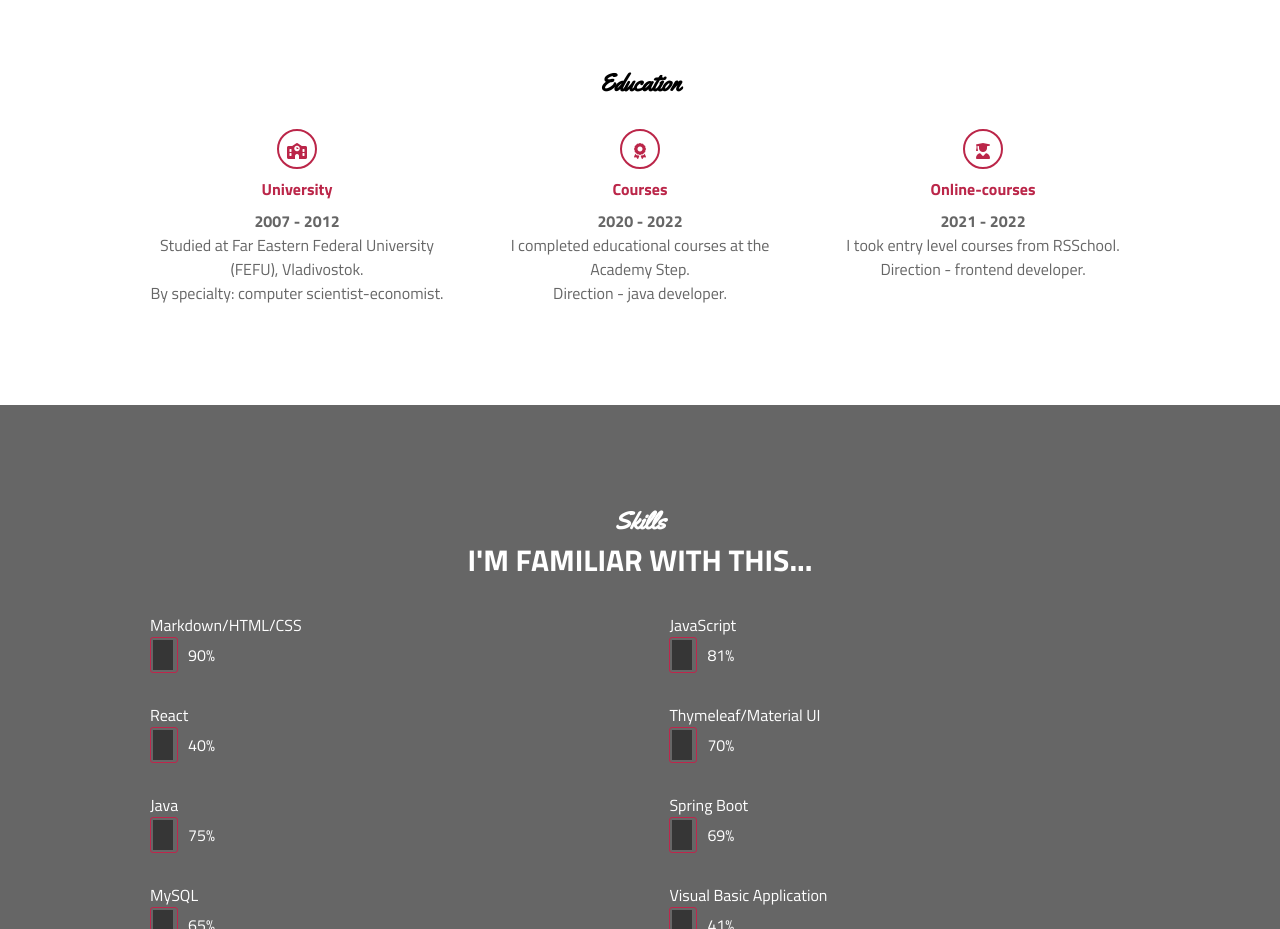
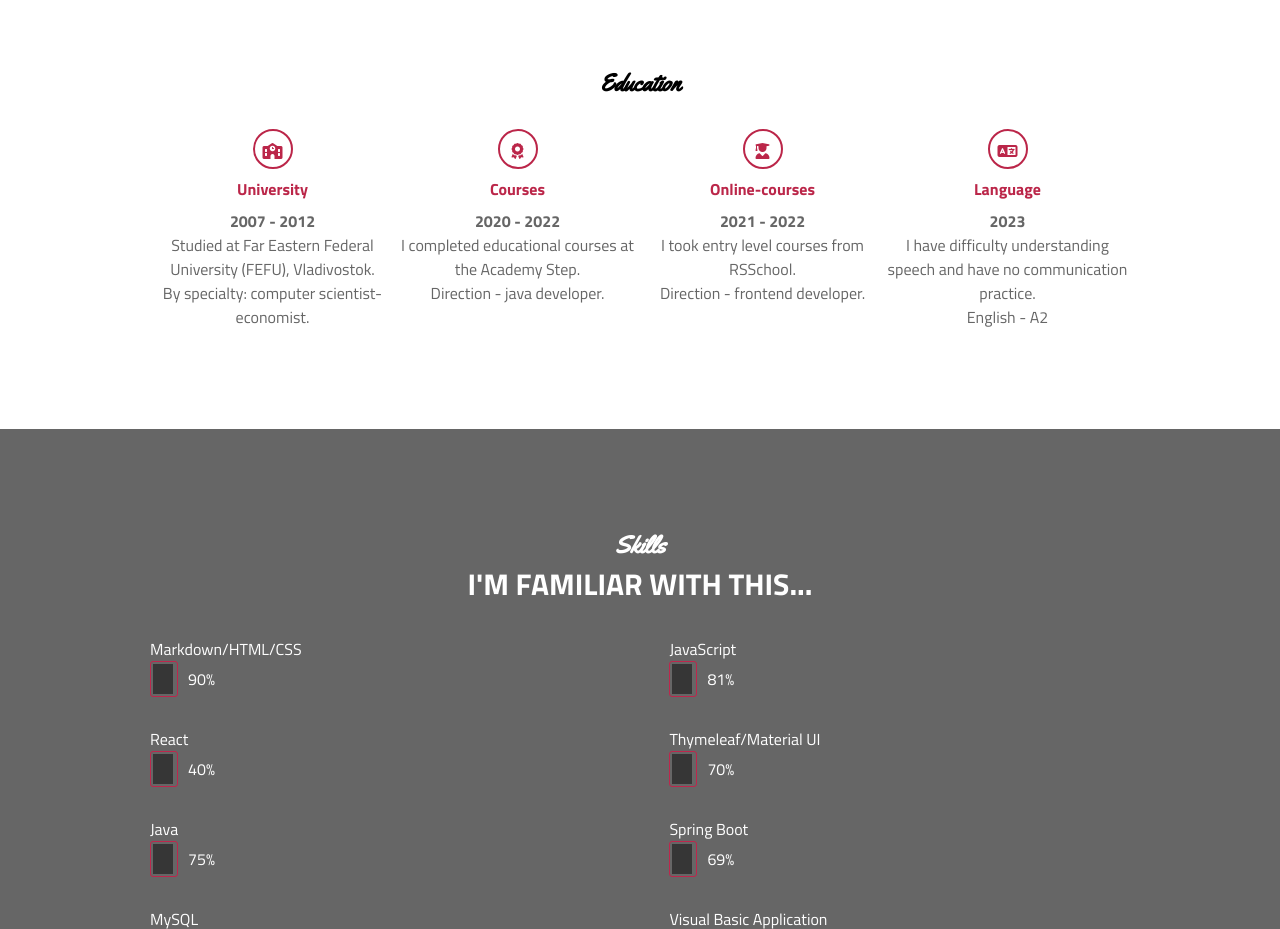
Before and after one commit to MariaKomardina/rsschool-cv, a plain HTML site: page index.html in a window 1280 px wide. Shown: the part 920-1849 px from the top of the page. Drawn offline with Linux system fonts and the light colour scheme.

Commit message:
fix: section education

```diff
--- a/index.html
+++ b/index.html
@@ -91,6 +91,13 @@
             <p>I took entry level courses from RSSchool.</p>
             <p>Direction - frontend developer.</p>
           </li>
+          <li class="education-item">
+            <i class="fa-solid fa-language"></i>
+            <span class="title-details">Language</span>
+            <h4>2023</h4>
+            <p>I have difficulty understanding speech and have no communication practice.</p>
+            <p>English - A2</p>
+          </li>
         </ul>
 
       </div>
```
